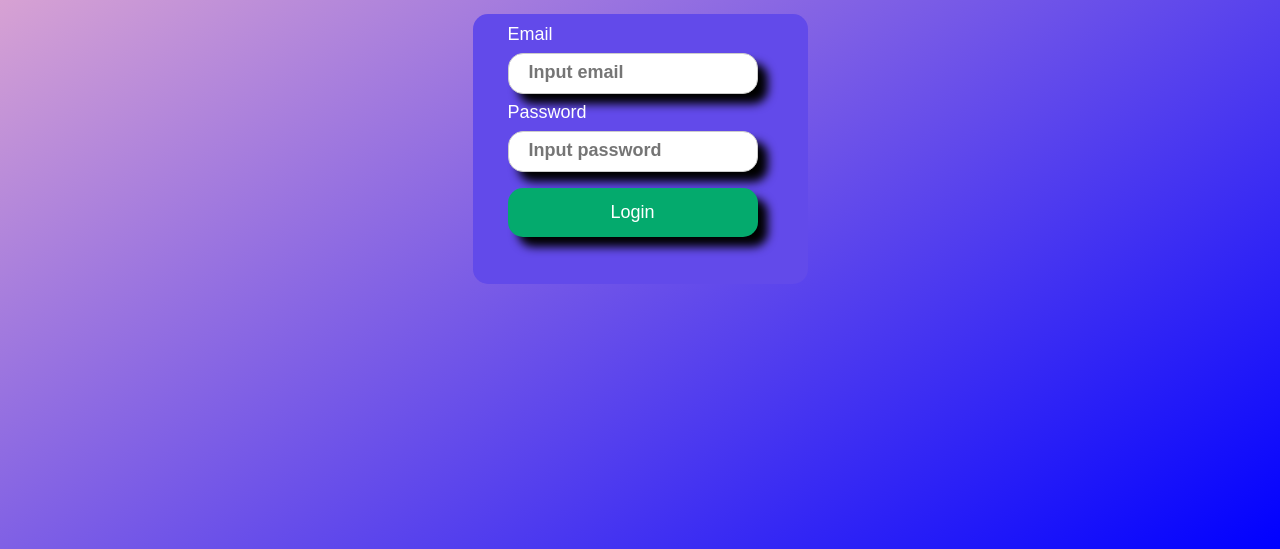
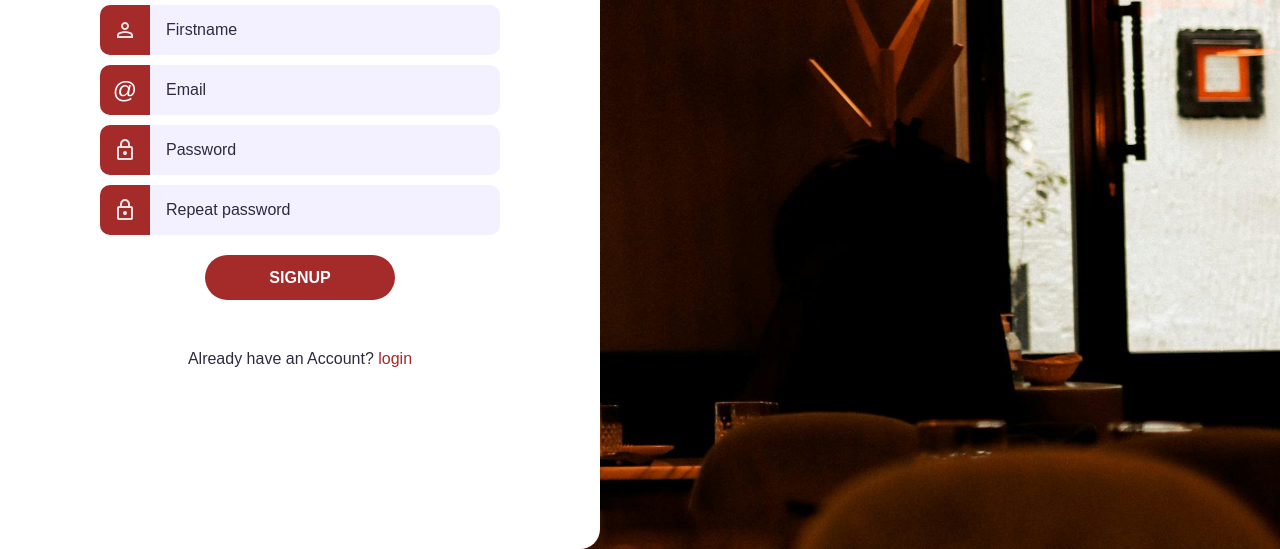
Before and after one commit to UglyGod46/RestaurantsWeb, a website: page HTML/Auth.html in a window 1280 px wide. Shown: the part 251-800 px from the top of the page. Drawn offline with Linux system fonts and the light colour scheme; a web font is replaced by a local one.

Commit message:
Update LOGIN form and create SIGNUP form

```diff
--- a/Assets/Stylesheet/Auth.css
+++ b/Assets/Stylesheet/Auth.css
@@ -1,79 +1,160 @@
 @import url('https://fonts.googleapis.com/css2?family=Big+Shoulders:opsz,wght@10..72,100..900&display=swap');
-.container {
-    width: 100%;
-    height: 100%;
-    position: absolute;
-    top: 0;
-    left: 0;
-    overflow: auto;
-    background: linear-gradient(to bottom right, pink, blue);
+:root {
+    --accent-color: brown;
+    --base-color: white;
+    --text-color: #2E2B41;
+    --input-color: #F3F0FF;
 }
 
-.auth_block {
-    border-radius: 15px;
-    background: #624AEA;
-    width: 300px;
-    height: 250px;
-    position: absolute;
-    top: 0;
-    right: 0;
-    bottom: 0;
-    left: 0;
-    margin: auto;
-    padding: 10px 0px 10px 35px;
-    transition: all 0.3s;
+* {
+    margin: 0;
+    padding: 0;
 }
 
-.auth_block:hover {
-    background: #C796D7;
+html {
+    font-family: "Big Shoulders", sans-serif;
+    font-size: 12pt;
+    color: var(--text-color);
+    text-align: center;
 }
 
-.auth_block:hover .btn{
-    background: #9336ff;
+body {
+    min-height: 100vh;
+    background-image: url(../Images/pexels-sofi-polishchuk-1772575385-28752120.jpg);
+    background-size: cover;
+    background-position: right;
+    overflow: hidden;
 }
 
-label {
-    color: white;
+.wrapper {
+    box-sizing: border-box;
+    background-color: var(--base-color);
+    height: 100vh;
+    width: max(40%, 600px);
+    padding: 10px;
+    border-radius: 0 20px 20px 0;
+    display: flex;
+    flex-direction: column;
+    align-items: center;
+    justify-content: center;
 }
 
-input[type=email], input[type=password] {
-    width: 250px;
-    padding: 12px 20px;
-    margin: 8px 0;
-    display: inline-block;
-    border: 1px solid #ccc;
-    box-sizing: border-box;
-    border-radius: 15px;
-    box-shadow: 10px 10px 10px;
+h1{
+    font-size: 3rem;
+    font-weight: 900;
+    text-transform: uppercase;
 }
 
-.btn {
-    background-color: #04AA6D;
-    color: white;
-    padding: 14px 20px;
-    margin: 8px 0;
-    border: none;
-    cursor: pointer;
-    width: 250px;
-    border-radius: 15px;
-    box-shadow: 10px 10px 10px black;
+form {
+    width: min(400px, 100%);
+    margin-top: 20px;
+    margin-bottom: 50px;
+    display: flex;
+    flex-direction: column;
+    align-items: center;
+    gap: 10px;
 }
 
-.btn:hover {
-    opacity: 0.8;
+form div {
+    width: 100%;
+    display: flex;
+    justify-content: center;
 }
 
-.password, .email, .btn{
-    font-family: "Big Shoulders", sans-serif;
-    font-optical-sizing: auto;
-    font-style: normal;
-    font-size: large;
+form label {
+    flex-shrink: 0;
+    height: 50px;
+    width: 50px;
+    background-color: var(--accent-color);
+    fill: var(--base-color);
+    color: var(--base-color);
+    border-radius: 10px 0 0 10px;
+    display: flex;
+    justify-content: center;
+    align-items: center;
+    font-size: 1.5rem;
+    font-weight: 500;
 }
 
-::placeholder {
-    font-family: "Big Shoulders", sans-serif;
-    font-optical-sizing: auto;
-    font-style: normal;
-    font-size: 18px;
-    font-weight: bold;
+form input {
+    box-sizing: border-box;
+    flex-grow: 1;
+    min-width: 0;
+    height: 50px;
+    padding: 1em;
+    font: inherit;
+    border-radius: 0 10px 10px 0;
+    border: 2px solid var(--input-color);
+    border-left: none;
+    background-color: var(--input-color);
+    transition: 150ms ease;
 }
+
+form input:hover {
+    border-color: var(--accent-color);
+}
+
+form input:focus {
+    outline: none;
+    border-color: var(--text-color);
+}
+
+div:has(input:focus) > label {
+    background-color: var(--text-color);
+}
+
+form input::placeholder {
+    color: var(--text-color);
+    opacity: 1;
+}
+
+form button {
+    margin-top: 10px;
+    border: none;
+    border-radius: 1000px;
+    padding: 0.85em 4em;
+    background-color: var(--accent-color);
+    color: var(--base-color);
+    font: inherit;
+    font-weight: 600;
+    text-transform: uppercase;
+    cursor: pointer;
+    transition: 150ms ease;
+}
+
+form button:hover {
+    background-color: var(--text-color);
+}
+
+form button:focus{
+    outline: none;
+    background-color: var(--text-color);
+}
+
+a {
+    text-decoration: none;
+    color: var(--accent-color);
+}
+
+a:hover {
+    text-decoration: underline;
+}
+
+@media(max-width: 1100px) {
+    .wrapper{
+        width: min(600px, 100%);
+        border-radius: 0;
+    }
+}
+
+form div.incorrect label {
+    background-color: coral;
+}
+
+form div.incorrect input {
+    border-color: coral;
+}
+
+#error-message {
+    color: coral;
+}
--- /dev/null
+++ b/Assets/Stylesheet/MainForm.css
@@ -0,0 +1,73 @@
+body {
+    font-family: Arial, sans-serif;
+    margin: 0;
+    padding: 0;
+    min-height: 100vh; /* Используем min-height вместо height */
+    display: flex;
+    flex-direction: column; /* Добавляем flex-direction для корректного отображения контента */
+    background-image: url('/Assets/Images/background1 (1).png'); /* Убедитесь, что путь правильный */
+    background-size: cover; /* Масштабирование изображения на весь экран */
+    background-position: center; /* Центрирование изображения */
+    background-repeat: no-repeat; /* Запрет повторения изображения */
+    background-attachment: fixed; /* Фиксация фона при прокрутке */
+}
+
+header {
+    background: #333;
+    color: white;
+    padding: 10px 0;
+    text-align: center;
+}
+
+.navigation-menu {
+    background-color: #333;
+    padding: 10px;
+    box-shadow: 0 0 10px rgba(0, 0, 0, 0.1);
+}
+
+.navigation-menu ul {
+    list-style-type: none;
+    padding: 0;
+    margin: 0;
+    display: flex;
+    justify-content: space-around;
+}
+
+.navigation-menu ul li {
+    margin: 0 5px;
+}
+
+.navigation-menu ul li a {
+    display: block;
+    padding: 10px 15px;
+    color: white;
+    text-decoration: none;
+    transition: background-color 0.3s ease;
+}
+
+.navigation-menu ul li a:hover {
+    background-color: #555;
+}
+
+.btn {
+    cursor: pointer;
+    font-size: 100%;
+    color: white;
+    background: #333;
+    height: 38px;
+    width: 100%;
+    border: none;
+    padding: 10px 15px;
+}
+
+.btn:hover {
+    background-color: #555;
+}
+
+#another button {
+    display: none;
+}
+
+#another:hover button {
+    display: block;
+}
--- a/HTML/Auth.html
+++ b/HTML/Auth.html
@@ -9,22 +9,41 @@
     <link rel="preconnect" href="https://fonts.googleapis.com">
     <link rel="preconnect" href="https://fonts.gstatic.com" crossorigin>
     <link href="https://fonts.googleapis.com/css2?family=Big+Shoulders:opsz,wght@10..72,100..900&display=swap" rel="stylesheet">
-    <title>Авторизация</title>
+    <title>SignUp</title>
+    <script type="text/javascript" src="../JavaScript/validation.js" defer></script>
 </head>
 <body>
-<div class="container">
-    <div class="auth_block">
-        <label class="email" for="email">Email</label>
-        <br>
-        <input type="email" id="email" placeholder="Input email">
-        <br>
-        <label class="password" for="password">Password</label>
-        <br>
-        <input type="password" id="password" placeholder="Input password">
-        <button class="btn" type="submit">Login</button>
-    </div>
-
-    <script src="../JavaScript/RecolorContainer.js"></script>
+<div class="wrapper">
+    <h1>SignUp</h1>
+    <p id="error-message"></p>
+    <form id="form">
+        <div>
+            <label for="firstname-input">
+                <svg xmlns="http://www.w3.org/2000/svg" height="24px" viewBox="0 -960 960 960" width="24px" fill="#e3e3e3"><path d="M480-480q-66 0-113-47t-47-113q0-66 47-113t113-47q66 0 113 47t47 113q0 66-47 113t-113 47ZM160-160v-112q0-34 17.5-62.5T224-378q62-31 126-46.5T480-440q66 0 130 15.5T736-378q29 15 46.5 43.5T800-272v112H160Zm80-80h480v-32q0-11-5.5-20T700-306q-54-27-109-40.5T480-360q-56 0-111 13.5T260-306q-9 5-14.5 14t-5.5 20v32Zm240-320q33 0 56.5-23.5T560-640q0-33-23.5-56.5T480-720q-33 0-56.5 23.5T400-640q0 33 23.5 56.5T480-560Zm0-80Zm0 400Z"/></svg>
+            </label>
+            <input type="text" name="firstname" id="firstname-input" placeholder="Firstname">
+        </div>
+        <div>
+            <label for="email-input">
+                <span>@</span>
+            </label>
+            <input type="email" name="email" id="email-input" placeholder="Email">
+        </div>
+        <div>
+            <label for="password-input">
+                <svg xmlns="http://www.w3.org/2000/svg" height="24px" viewBox="0 -960 960 960" width="24px" fill="#e3e3e3"><path d="M240-80q-33 0-56.5-23.5T160-160v-400q0-33 23.5-56.5T240-640h40v-80q0-83 58.5-141.5T480-920q83 0 141.5 58.5T680-720v80h40q33 0 56.5 23.5T800-560v400q0 33-23.5 56.5T720-80H240Zm0-80h480v-400H240v400Zm240-120q33 0 56.5-23.5T560-360q0-33-23.5-56.5T480-440q-33 0-56.5 23.5T400-360q0 33 23.5 56.5T480-280ZM360-640h240v-80q0-50-35-85t-85-35q-50 0-85 35t-35 85v80ZM240-160v-400 400Z"/></svg>
+            </label>
+            <input type="password" name="password" id="password-input" placeholder="Password">
+        </div>
+        <div>
+            <label for="repeat-password-input">
+                <svg xmlns="http://www.w3.org/2000/svg" height="24px" viewBox="0 -960 960 960" width="24px" fill="#e3e3e3"><path d="M240-80q-33 0-56.5-23.5T160-160v-400q0-33 23.5-56.5T240-640h40v-80q0-83 58.5-141.5T480-920q83 0 141.5 58.5T680-720v80h40q33 0 56.5 23.5T800-560v400q0 33-23.5 56.5T720-80H240Zm0-80h480v-400H240v400Zm240-120q33 0 56.5-23.5T560-360q0-33-23.5-56.5T480-440q-33 0-56.5 23.5T400-360q0 33 23.5 56.5T480-280ZM360-640h240v-80q0-50-35-85t-85-35q-50 0-85 35t-35 85v80ZM240-160v-400 400Z"/></svg>
+            </label>
+            <input type="password" name="repeat-password" id="repeat-password-input" placeholder="Repeat password">
+        </div>
+        <button type="submit">Signup</button>
+    </form>
+    <p>Already have an Account? <a href="login.html">login</a></p>
 </div>
 </body>
 </html>
--- /dev/null
+++ b/JavaScript/validation.js
@@ -0,0 +1,75 @@
+const form = document.getElementById('form')
+const firstname_input = document.getElementById('firstname-input')
+const email_input = document.getElementById('email-input')
+const password_input = document.getElementById('password-input')
+const repeatPassword_input = document.getElementById('repeat-password-input')
+const error_message = document.getElementById('error-message')
+
+form.addEventListener('submit', (e) => {
+    let errors = []
+
+    if(firstname_input){
+        errors = getSignupFormErrors(firstname_input.value, email_input.value, password_input.value, repeatPassword_input.value)
+    }
+    else{
+        errors = getLoginFormErrors(email_input.value, password_input.value)
+    }
+
+    if(errors.length > 0){
+        e.preventDefault()
+        error_message.innerText = errors.join(". ")
+    }
+})
+
+function getSignupFormErrors(firstname, email, password, repeatPassword){
+    let errors = []
+
+    if(firstname === '' || firstname == null){
+        errors.push('Firstname is required')
+        firstname_input.parentElement.classList.add('incorrect')
+    }
+
+    if(email === '' || email == null){
+        errors.push('Email is required')
+        email_input.parentElement.classList.add('incorrect')
+    }
+    if(password === '' || password == null){
+        errors.push('Password is required')
+        password_input.parentElement.classList.add('incorrect')
+    }
+    if(password.length < 8){
+        errors.push('Password must have at least 8 characters')
+        password_input.parentElement.classList.add('incorrect')
+    }
+    if(password !== repeatPassword){
+        errors.push('Password doesn`t match repeated password')
+        password_input.parentElement.classList.add('incorrect')
+        repeatPassword_input.parentElement.classList.add('incorrect')
+    }
+
+    return errors;
+}
+
+function getLoginFormErrors(email, password){
+    let errors = []
+    if(email === '' || email == null){
+        errors.push('Email is required')
+        email_input.parentElement.classList.add('incorrect')
+    }
+    if(password === '' || password == null){
+        errors.push('Password is required')
+        password_input.parentElement.classList.add('incorrect')
+    }
+    return errors;
+}
+
+const allinputs = [firstname_input, email_input, password_input, repeatPassword_input]
+
+allinputs.forEach(input => {
+    input.addEventListener('input', () => {
+        if(input.parentElement.classList.contains('incorrect')) {
+            input.parentElement.classList.remove('incorrect')
+            error_message.innerText = ''
+        }
+    })
+})
```
Also changed, not shown: HTML/login.html (added, +38 -0 lines), JavaScript/db.js (added, +10 -0 lines), JavaScript/index.js (+7 -0 lines), controler/user.controller.js (added, +26 -0 lines), package.json (+18 -6 lines), routes/user.routes.js (added, +11 -0 lines), Assets/Icons/lock_24dp_E3E3E3_FILL0_wght400_GRAD0_opsz24.svg (added), Assets/Icons/person_24dp_E3E3E3_FILL0_wght400_GRAD0_opsz24.svg (added), Assets/Images/pexels-sofi-polishchuk-1772575385-28752120.jpg (added), 1 other file.
